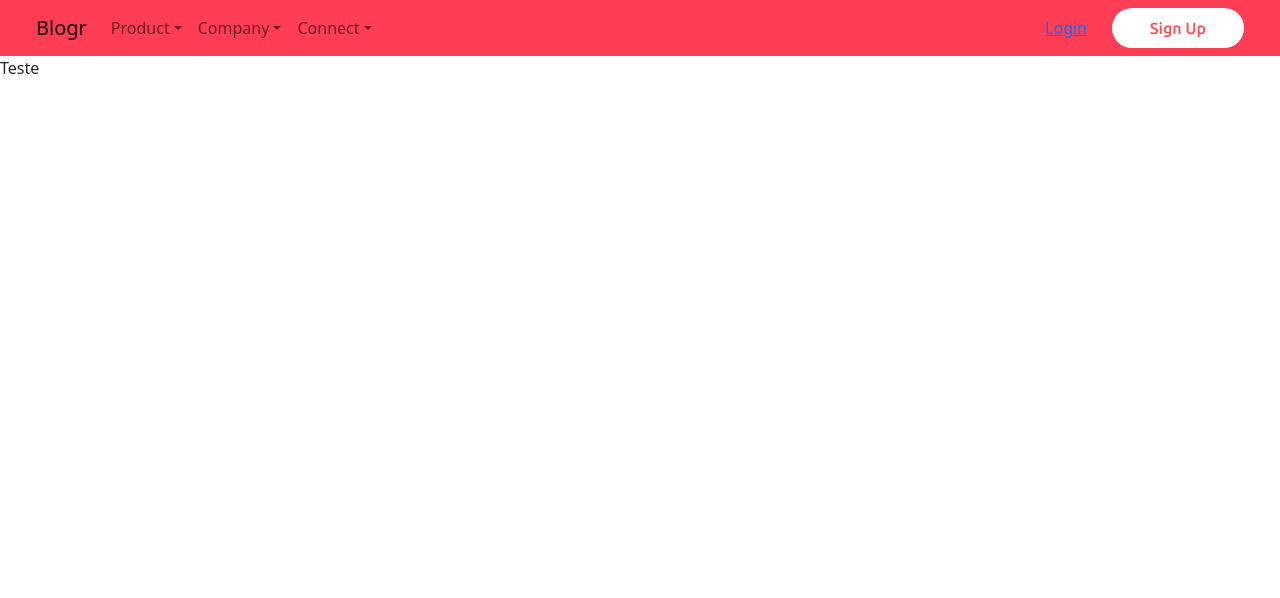
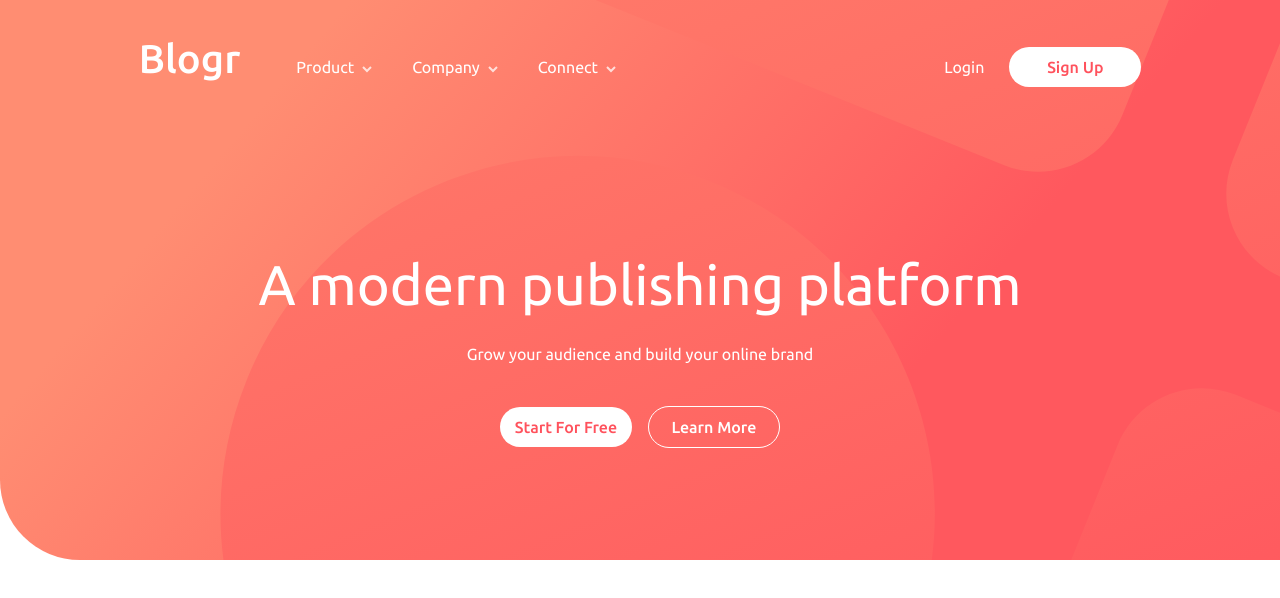
Before and after one commit to mrcsporto/blogr, a React (Create React App) app: page / in a window 1280 px wide. Shown: the top 598 px of the page. Built offline with nearby package versions, Linux system fonts and the light colour scheme.

Commit message:
add banner

```diff
--- a/src/App.js
+++ b/src/App.js
@@ -5,7 +5,7 @@ const App = () => {
   return (
     <>
       <Header />
-      <main>Teste</main>
+
 
 
     </>
--- a/src/components/Header/index.js
+++ b/src/components/Header/index.js
@@ -2,57 +2,68 @@ import "./styles.css";
 
 const Header = () => {
   return (
-    <nav class="px-4 navbar navbar-expand-lg">
-      <div class="container-fluid">
-        <a class="navbar-brand" href="/#">Blogr</a>
-        <button class="navbar-toggler" type="button" data-bs-toggle="collapse" data-bs-target="#navbarNavDropdown" aria-controls="navbarNavDropdown" aria-expanded="false" aria-label="Toggle navigation">
-          <span class="navbar-toggler-icon"></span>
+    <nav className="navbar navbar-expand-lg align-content-start flex-wrap align-content-between p-4">
+      <div className="bg-pattern"></div>
+        <div className="container-fluid align-items-baseline col-10">
+          <a className="navbar-brand me-5" href="/#">Blogr</a>
+          <button className="navbar-toggler" type="button" data-bs-toggle="collapse" data-bs-target="#navbarNavDropdown" aria-controls="navbarNavDropdown" aria-expanded="false" aria-label="Toggle navigation">
+            <span className="navbar-toggler-icon"></span>
           </button>
-        <div class="collapse navbar-collapse" id="navbarNavDropdown">
-          <ul class="navbar-nav">
-            <li class="nav-item dropdown">
-              <a class="nav-link dropdown-toggle" href="/#" role="button" data-bs-toggle="dropdown" aria-expanded="false">
+          <div className="collapse navbar-collapse" id="navbarNavDropdown">
+            <ul className="navbar-nav">
+              <li className="nav-item dropdown">
+                <a className="nav-link dropdown-toggle-custom me-md-4 text-white" href="/#" role="button" data-bs-toggle="dropdown" aria-expanded="false">
                   Product
                 </a>
-              <ul class="dropdown-menu">
-                <li><a class="dropdown-item" href="/#">Overview</a></li>
-                <li><a class="dropdown-item" href="/#">Pricing</a></li>
-                <li><a class="dropdown-item" href="/#">Marketplace</a></li>
-                <li><a class="dropdown-item" href="/#">Features</a></li>
-                <li><a class="dropdown-item" href="/#">Integrations</a></li>
+                <ul className="dropdown-menu shadow border-0">
+                  <li><a className="dropdown-item" href="/#">Overview</a></li>
+                  <li><a className="dropdown-item" href="/#">Pricing</a></li>
+                  <li><a className="dropdown-item" href="/#">Marketplace</a></li>
+                  <li><a className="dropdown-item" href="/#">Features</a></li>
+                  <li><a className="dropdown-item" href="/#">Integrations</a></li>
                 </ul>
               </li>
 
-            <li class="nav-item dropdown">
-              <a class="nav-link dropdown-toggle" href="/#" role="button" data-bs-toggle="dropdown" aria-expanded="false">
+              <li className="nav-item dropdown">
+                <a className="nav-link dropdown-toggle-custom me-md-4 text-white" href="/#" role="button" data-bs-toggle="dropdown" aria-expanded="false">
                   Company
                 </a>
-              <ul class="dropdown-menu">
-                <li><a class="dropdown-item" href="/#">About</a></li>
-                <li><a class="dropdown-item" href="/#">Team</a></li>
-                <li><a class="dropdown-item" href="/#">Blog</a></li>
-                <li><a class="dropdown-item" href="/#">Careers</a></li>
+                <ul className="dropdown-menu shadow border-0">
+                  <li><a className="dropdown-item" href="/#">About</a></li>
+                  <li><a className="dropdown-item" href="/#">Team</a></li>
+                  <li><a className="dropdown-item" href="/#">Blog</a></li>
+                  <li><a className="dropdown-item" href="/#">Careers</a></li>
                 </ul>
               </li>
 
-            <li class="nav-item dropdown">
-              <a class="nav-link dropdown-toggle" href="/#" role="button" data-bs-toggle="dropdown" aria-expanded="false">
+              <li className="nav-item dropdown">
+                <a className="nav-link dropdown-toggle-custom text-white" href="/#" role="button" data-bs-toggle="dropdown" aria-expanded="false">
                   Connect
                 </a>
-              <ul class="dropdown-menu">
-                <li><a class="dropdown-item" href="/#">Contact</a></li>
-                <li><a class="dropdown-item" href="/#">Newsletter</a></li>
-                <li><a class="dropdown-item" href="/#">LinkedIn</a></li>
+                <ul className="dropdown-menu shadow border-0">
+                  <li><a className="dropdown-item" href="/#">Contact</a></li>
+                  <li><a className="dropdown-item" href="/#">Newsletter</a></li>
+                  <li><a className="dropdown-item" href="/#">LinkedIn</a></li>
                 </ul>
               </li>
             </ul>
           </div>
-          <div class="d-grid gap-2 d-md-flex justify-content-md-end">
-            <button class="btn btn-link me-md-1" type="button">Login</button>
-            <button class="btn btn-primary py-2" type="button">Sign Up</button>
+          <div className="d-grid gap-2 d-md-flex justify-content-md-end">
+            <button className="btn btn-link me-md-1" type="button">Login</button>
+            <button className="btn btn-primary py-2" type="button">Sign Up</button>
           </div>
         </div>
+        <div className="container-fluid flex-column col-8 banner-content" >
+          <h1 className="title text-white">A modern publishing platform</h1>
+          <p className="fs-6 text-white">Grow your audience and build your online brand</p>
+          <div className="m-2">
+            <button className="btn btn-primary py-2 me-md-3" type="button">Start For Free</button>
+            <button className="btn btn-outline-primary py-2" type="button">Learn More</button>
+          </div>
+        </div>
+
     </nav>
+
   );
 }
 
--- a/src/components/Header/styles.css
+++ b/src/components/Header/styles.css
@@ -1,3 +1,38 @@
+* {
+  font-family: 'Ubuntu', sans-serif;
+}
+
+nav {
+  background-color: var(--Orange);
+  background-image: linear-gradient(130deg, #ff8d72 20%, #ff585e 70%);
+  height: 35rem;
+  border-bottom-left-radius: 5rem;
+  z-index: 1;
+  overflow: hidden;;
+}
+
+.navbar-brand {
+  color: var(--White);
+  font-size: 2.5rem;
+  font-weight: 500;
+}
+
+.nav-link:hover {
+  text-decoration: underline;
+}
+
+.bg-pattern {
+  background-image: url(/src/components/Header/bg-pattern-intro-desktop.svg);
+  background-repeat: no-repeat;
+  background-position: center;
+  background-size: cover;
+  left: -20rem;
+  width: 180rem;
+  height: 150%;
+  position: absolute;
+  z-index: -1;
+}
+
 .btn-primary {
   font-weight: 500;
   font-family: 'Ubuntu', sans-serif;
@@ -7,6 +42,7 @@
   font-size: 1rem;
   width: 8.25rem;
   border-radius: 2rem;
+  padding: 5rem 0;
 }
 
 .btn-primary:hover {
@@ -23,6 +59,58 @@
   box-shadow: 0px 10px 15px -5px rgba(0, 0, 0, 0.1);
 }
 
-nav {
-  background-color: hsl(353, 100%, 62%);
+.btn-outline-primary {
+  font-weight: 500;
+  font-family: 'Ubuntu', sans-serif;
+  color: var(--White);
+  border-color: var(--White) !important;
+  font-size: 1rem;
+  width: 8.25rem;
+  border-radius: 2rem;
+  padding: 5rem 0;
 }
+
+.btn-outline-primary:hover {
+  background: var(--White);
+  color: var(--Light-red);
+  backdrop-filter: blur(5px);
+  -webkit-backdrop-filter: blur(5px);
+  border: 1px solid transparent !important;
+}
+
+.btn-outline-primary:active {
+  color: var(--White) !important;
+  background-color: var(--Very-light-red) !important;
+  border: 1px solid transparent !important;
+  box-shadow: 0px 10px 15px -5px rgba(0, 0, 0, 0.1);
+}
+
+.btn-link {
+  text-decoration: none !important;
+  color: var(--White) !important;
+}
+
+.dropdown-toggle-custom::after {
+  content: url("icon-arrow-light.svg") !important;
+  margin-left: 0.5rem;
+ }
+
+ .dropdown-item {
+  padding: 0.5rem 1.25rem;
+  font-size: 14px;
+ }
+
+ .dropdown-item:focus, .dropdown-item:hover {
+  font-weight: 700;
+  background-color: transparent;
+}
+
+.title {
+  font-size: 3.5rem;
+  font-weight: 300;
+}
+
+.banner-content {
+  height: 40%;
+  margin-bottom: 5em;
+}
--- a/src/index.css
+++ b/src/index.css
@@ -6,6 +6,7 @@
   --Very-light-red: hsl(355, 100%, 74%);
   --Very-light-red-hoover: hsla(355, 100%, 74%, 0.3);
   --Very-dark-blue: hsl(208, 49%, 24%);
+  --Orange: hsl(11, 100%, 72%);
 
   /* Neutral */
   --White: hsl(0, 0%, 100%);
```
Also changed, not shown: src/components/Header/icon-arrow-dark.svg (added), src/components/Header/icon-arrow-light.svg (added). Lines whose indentation alone changed are shown as unchanged.
